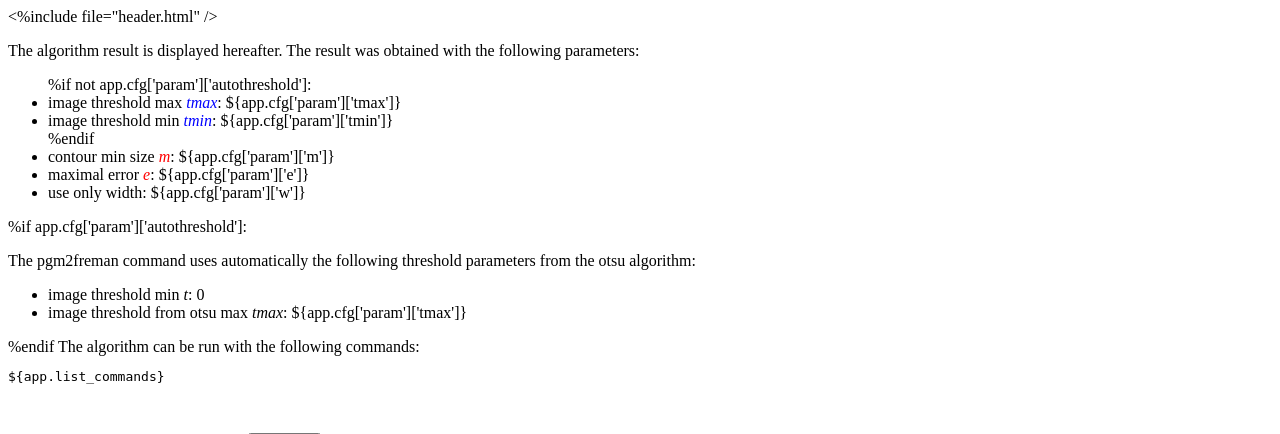
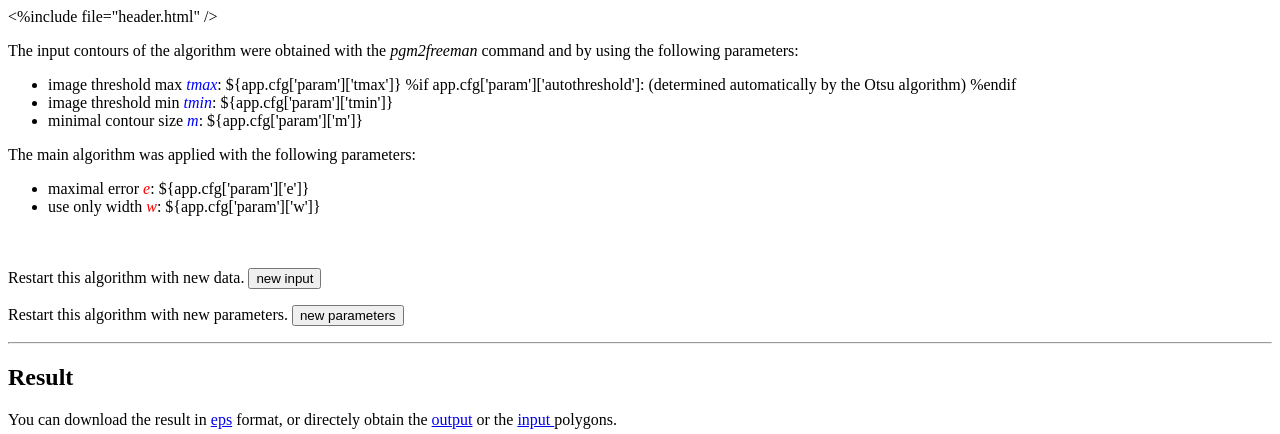
Before and after one commit to kerautret/DGCI_IPOL_Demo, a Python web app: template app/70/template/result.html in a window 1280 px wide. Shown: the top 434 px of the page. Run offline with Jinja, Linux system fonts and the light colour scheme; the template is opened without the code that fills it, so the values that code supplies are empty.

Commit message:
Change result presentation witjh specific gallery

```diff
--- a/app/70/template/params.html
+++ b/app/70/template/params.html
@@ -11,7 +11,7 @@
 
   <b>More important</b> you can set the parameter associated to the
   simplification algorithm <font color=red> <i>e</i> </font> (used in the Fr&eacute;chet or
-  width based algorithm) .
+  width based algorithm) and <font color=red> <i>w</i></font> to apply the width based algorithm.
 
 </p>
 
@@ -35,7 +35,7 @@
      <li><label for="e">maximal error <font color="red"> <i>e </i></font>:</label>
     <input type="text" name="e" value="2" size="4" /></li>
      <li>
-    Use width only: <input type="checkbox" name="w" value="on" size="4" />
+    Use width only <font color="red">w</font>: <input type="checkbox" name="w" value="on" size="4" />
     </li>
 </ul>
 </li>
--- a/app/70/template/result.html
+++ b/app/70/template/result.html
@@ -1,33 +1,31 @@
 <%include file="header.html" />
 
-<p>
-  The algorithm result is displayed  hereafter.
-  The result was obtained with the following parameters:
+<p> The input contours of the algorithm were obtained with
+the <i>pgm2freeman</i> command and by using the following parameters:
+
 <ul>
-%if not app.cfg['param']['autothreshold']:
-  <li>  image  threshold  max <font color="blue"><i>tmax</i></font>: ${app.cfg['param']['tmax']}  </li>
-  <li>  image  threshold  min <font color="blue"><i>tmin</i></font>: ${app.cfg['param']['tmin']}  </li>
+
+
+ <li>  image  threshold  max <font color="blue"><i>tmax</i></font>: ${app.cfg['param']['tmax']}
+%if app.cfg['param']['autothreshold']:
+(determined automatically by the Otsu algorithm)
 %endif
-<li>  contour min size <font color=red><i>m</i></font>: ${app.cfg['param']['m']}  </li>
-<li>  maximal error <font color=red><i>e</i></font>: ${app.cfg['param']['e']}  </li>
-<li>  use only width: ${app.cfg['param']['w']}  </li>
+</li>
+<li>  image  threshold  min <font color="blue"><i>tmin</i></font>: ${app.cfg['param']['tmin']}  </li>
+<li>  minimal contour size <font color="blue"><i>m</i></font>: ${app.cfg['param']['m']}  </li>
 </ul>
 </p>
 
-%if app.cfg['param']['autothreshold']:
-<p> The pgm2freman command uses automatically the following threshold parameters from the otsu algorithm:
+<p> The main algorithm was applied with the following parameters:
 <ul>
-  <li>  image  threshold  min <i>t</i>: 0 </li>
-  <li>  image  threshold  from otsu max <i>tmax</i>: ${app.cfg['param']['tmax']}  </li>
+
+<li>  maximal error <font color=red><i>e</i></font>: ${app.cfg['param']['e']}  </li>
+<li>  use only width <font color=red><i>w</i></font>: ${app.cfg['param']['w']}  </li>
 </ul>
 </p>
-%endif
 
 
-The algorithm can be run with the following commands:
-<pre>
-${app.list_commands}
-</pre>
+
 
 <BR>
 <BR>
@@ -51,6 +49,9 @@
 
 <h2>Result</h2>
 
+<p>You can download the result in <a href="${app.work_url+'output.eps'}">eps</a> format, or directely obtain the  <a href="${app.work_url+'outputPolygon.txt'}">output</a>  or the <a href="${app.work_url+'inputPolygon.txt'}">input </a> polygons.</p>
+
+
 <div class="gallery" style="height:${height}px">
   <ul class="index">
     <li>
@@ -67,29 +68,23 @@
 	</span>
       </a>
     </li>
-    <li>
-      <a href="${app.work_url+'output.eps'}">output.eps </a>
-      </a>
-    </li>
-    <li>
-      <a href="${app.work_url+'inputContour.txt'}">input polygons</a>
-      </a>
-    </li>
-    <li>
-      <a href="${app.work_url+'output.txt'}">output polygons</a>
-      </a>
-    </li>
-    <li>
-      <a href="${app.work_url+'algoLog.txt'}">algorithm log</a>
-      </a>
-    </li>
-    <li>
-   <a href="${app.work_url+'commands.txt'}">commands.txt
-    <span><pre>${app.list_commands}</pre></span>
-      </a>
-    </li>
   </ul>
 </div>
+
+
+
+<h2>
+  <a class="toggle" href="#commands" onclick="toggle('commands');">
+    Additional Info
+  </a>
+</h2>
+<div id="commands" style="display:none">
+The algorithm can be run with the following commands:
+<pre class="stdio"> ${app.list_commands} </pre>
+
+</div>
+
+
 
 
 <hr />
```
Also changed, not shown: app/70/app.py (+10 -11 lines).
